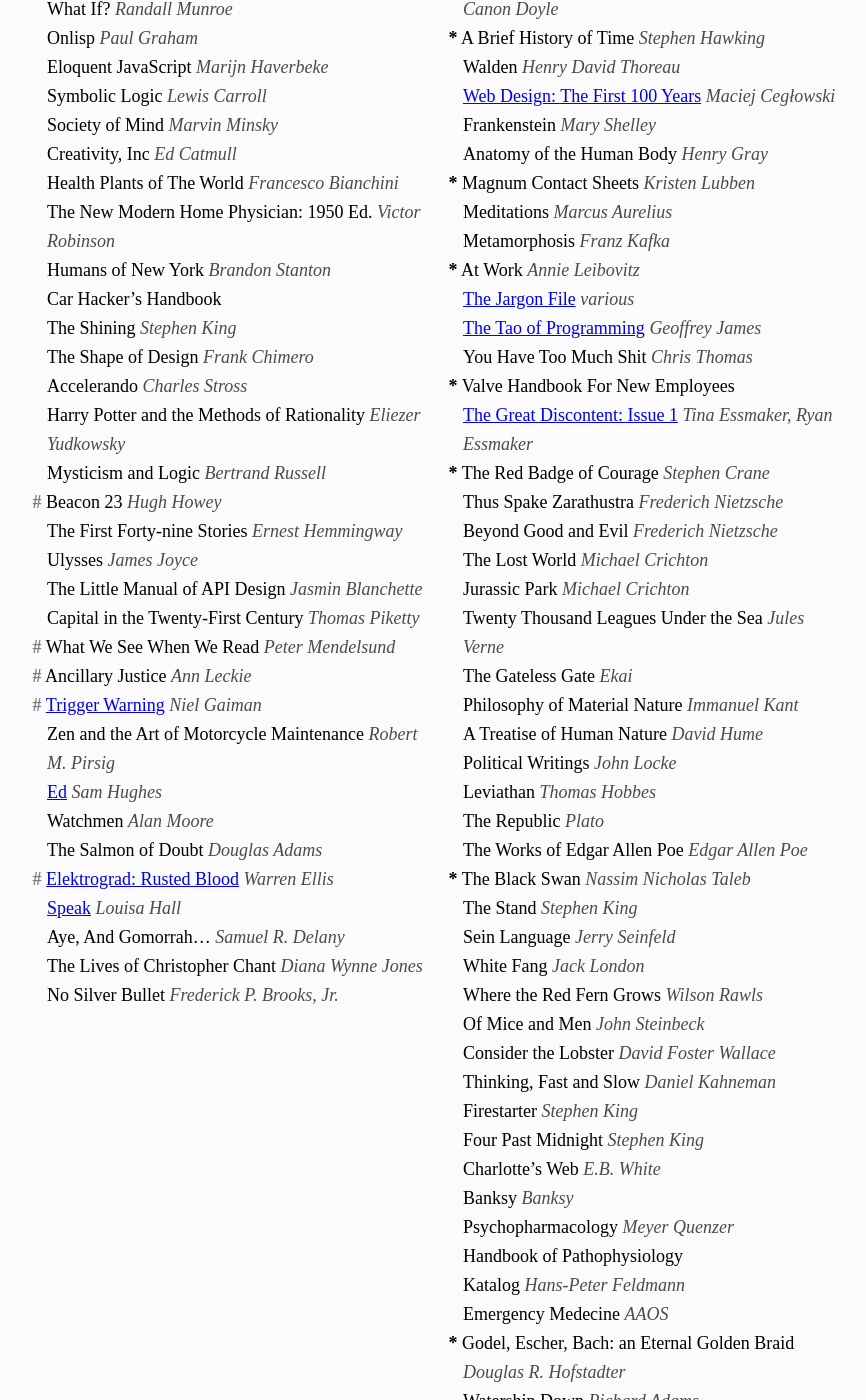
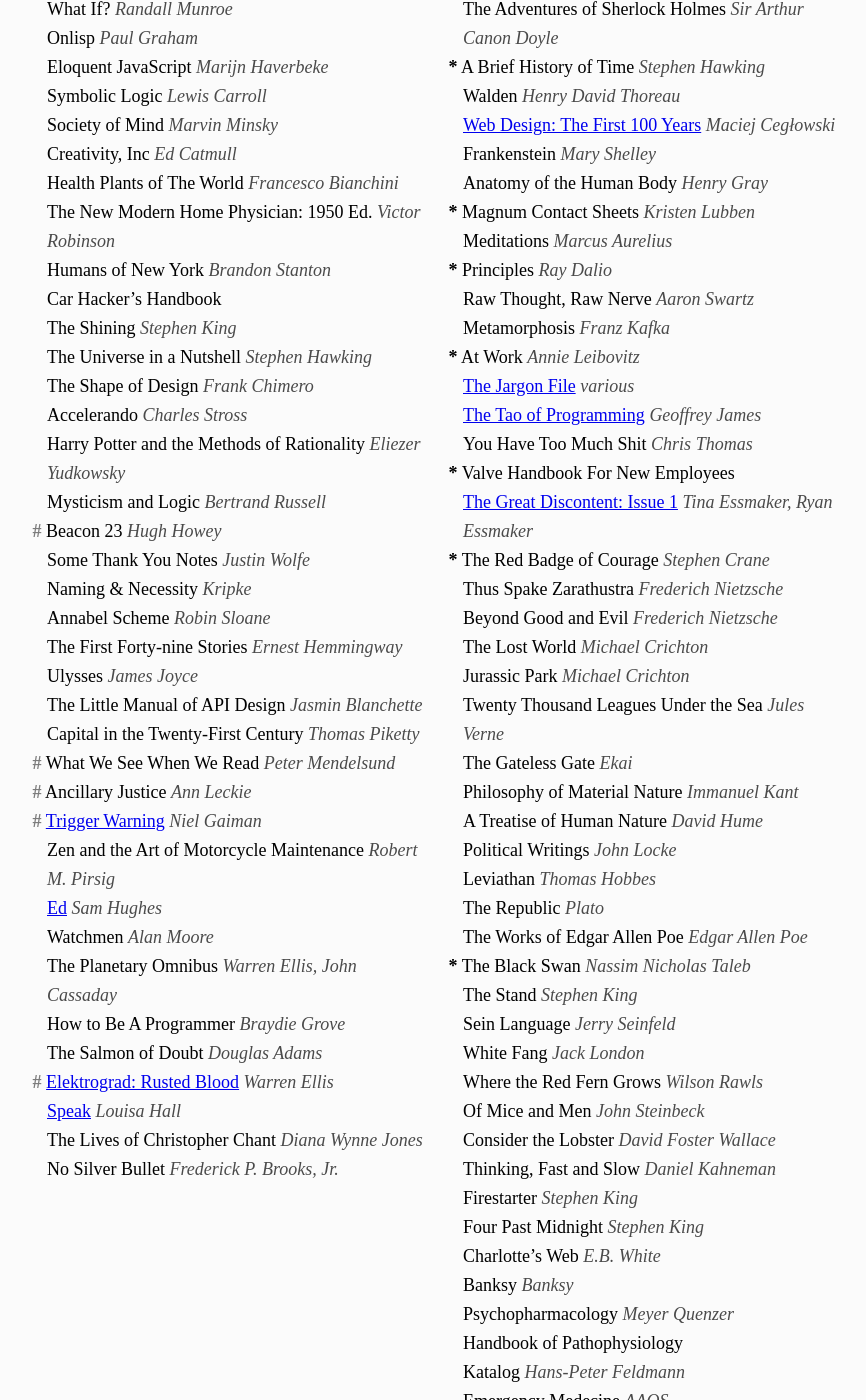
Before and after one commit to joshbeckman/andjosh.github.io, a Jekyll site: the page built from _lists/reading-lists.md, in a window 1280 px wide and 1400 px high, scrolled down 580 px. Shown: the whole window, without its empty margins (403-1269 px from the left). Built offline with Jekyll 4.4.1, drawn with Linux system fonts in a browser that asks for light colours; some of the changed text lies outside the part shown.

Commit message:
Update reading lists

```diff
--- a/_lists/reading-lists.md
+++ b/_lists/reading-lists.md
@@ -6,6 +6,7 @@
 
 - Seveneves _Neal Stephenson_
 - House of Leaves _Mark Z. Danielewski_
+- A Burglar's Guide to the City _Geoff Manaugh_
 
 <!--two items:-->
 
@@ -29,11 +30,15 @@
 - Humans of New York _Brandon Stanton_
 - Car Hacker's Handbook
 - The Shining _Stephen King_
+- The Universe in a Nutshell _Stephen Hawking_
 - The Shape of Design _Frank Chimero_
 - Accelerando _Charles Stross_
 - Harry Potter and the Methods of Rationality _Eliezer Yudkowsky_
 - Mysticism and Logic _Bertrand Russell_
 - __#__ Beacon 23 _Hugh Howey_
+- Some Thank You Notes _Justin Wolfe_
+- Naming & Necessity _Kripke_
+- Annabel Scheme _Robin Sloane_
 - The First Forty-nine Stories _Ernest Hemmingway_
 - Ulysses _James Joyce_
 - The Little Manual of API Design _Jasmin Blanchette_
@@ -44,16 +49,18 @@
 - Zen and the Art of Motorcycle Maintenance _Robert M. Pirsig_
 - [Ed](http://qntm.org/ed) _Sam Hughes_
 - Watchmen _Alan Moore_
+- The Planetary Omnibus _Warren Ellis, John Cassaday_
+- How to Be A Programmer _Braydie Grove_
 - The Salmon of Doubt _Douglas Adams_
 - __#__ [Elektrograd: Rusted Blood](https://www.smashwords.com/books/view/568621) _Warren Ellis_
 - [Speak](http://www.harpercollins.com/9780062391193/speak) _Louisa Hall_
-- Aye, And Gomorrah... _Samuel R. Delany_
 - The Lives of Christopher Chant _Diana Wynne Jones_
 - No Silver Bullet _Frederick P. Brooks, Jr._
 
 <!--two items:-->
 
 - __*__ [The Martian](https://en.wikipedia.org/wiki/The_Martian_(Weir_novel)) _Andy Weir_
+- Aye, And Gomorrah... _Samuel R. Delany_
 - The Elements of Style _E.B. White_
 - Trees _Warren Ellis_
 - __*__ On Keeping a Notebook _Joan Didion_
@@ -73,6 +80,8 @@
 - Anatomy of the Human Body _Henry Gray_
 - __*__ Magnum Contact Sheets _Kristen Lubben_
 - Meditations _Marcus Aurelius_
+- __*__ Principles _Ray Dalio_
+- Raw Thought, Raw Nerve _Aaron Swartz_
 - Metamorphosis _Franz Kafka_
 - __*__ At Work _Annie Leibovitz_
 - [The Jargon File](http://www.catb.org/jargon/oldversions/jarg262.txt) _various_
--- a/index.html
+++ b/index.html
@@ -14,7 +14,7 @@
     <a href="http://api.andjosh.com" title="My personal API" rel="alternate">API</a>
     <a title="Currently building" class="" href="/now">Now</a>
 </div>
-<p>
+<p style="text-align:center">
     In Chicago, building imaginary machines for <a href="//threadmeup.com">ThreadMeUp</a> &amp; <a href="//narro.co">Narro</a> &amp; others.
 </p>
 <table id="posts" style="width:100%">
```
